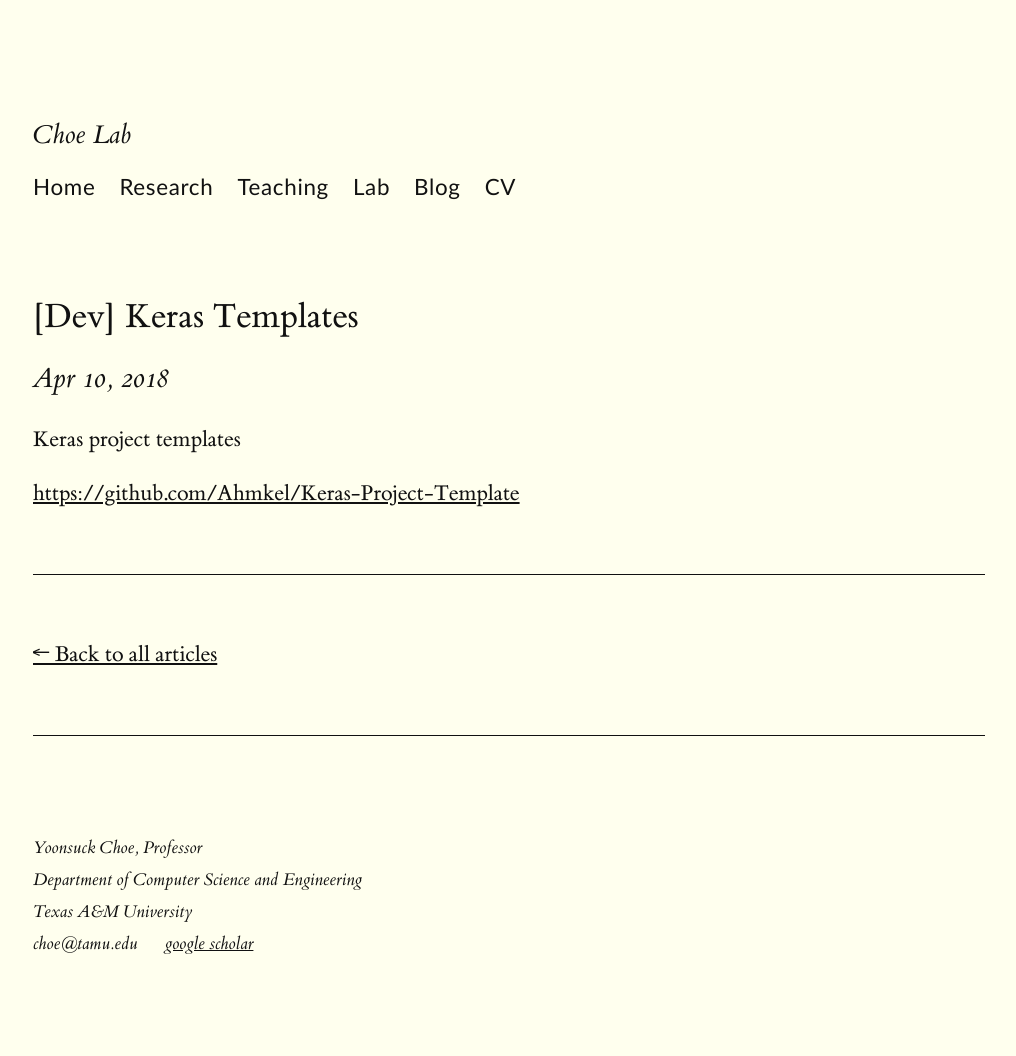
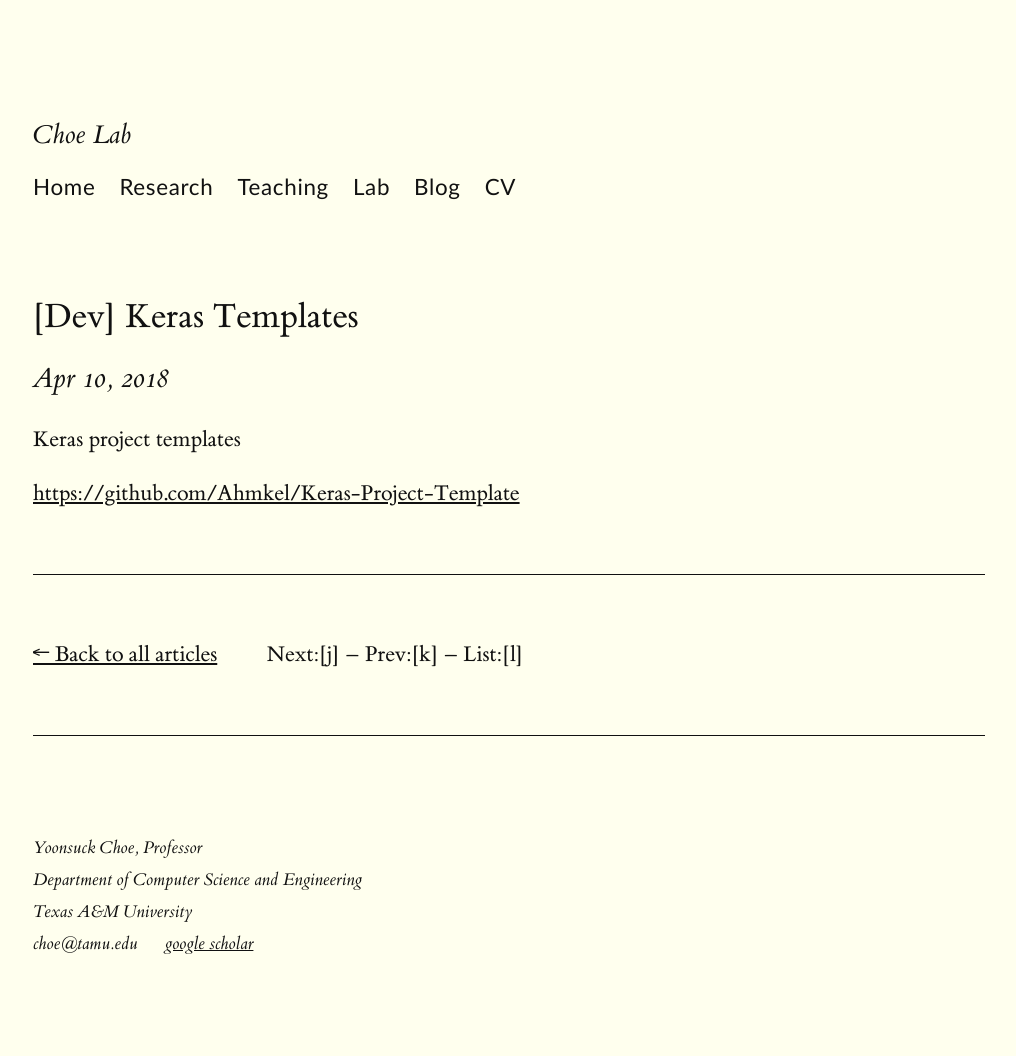
Before and after one commit to yschoe/yschoe.github.io, a Jekyll site: the page built from _posts/2018-04-10--Dev--Keras-Templates.markdown, in a window 1280 px wide. Shown: the whole page, without its empty margins (127-1143 px from the left). Built offline with Jekyll 4.4.1, drawn with Linux system fonts in a browser that asks for light colours; part of the change alters nothing that is shown.

```diff
--- a/_layouts/post.html
+++ b/_layouts/post.html
@@ -16,14 +16,17 @@ layout: compress
 
             <hr>
 
-            <p><a href="{{ site.baseurl }}/blog">← Back to all articles</a></p>
+            <p><a href="{{ site.baseurl }}/blog">← Back to all articles</a>
+
+	    &nbsp; &nbsp; &nbsp; &nbsp;
+	    Next:[j] &ndash; Prev:[k] &ndash; List:[l]</a></p>
         </article>
 
     </main>
 
     {% include footer-post.html %}
 
-    <!-- yschoe : Keyboard nav -->
+    <!-- Yoonsuck Choe : Keyboard navigation -->
     <script>
     window.onload = function() {
 
@@ -31,18 +34,28 @@ layout: compress
 
 	const url = document.location.href;
 
-      /* Nothing here yet.
-
-          window.location.href = '';
+        /* Thanks to :
+		https://david.elbe.me/jekyll/2015/06/20/how-to-link-to-next-and-previous-post-with-jekyll.html */
 
         if (event.key == "j") {
-	  console.log('j');
-	  console.log(url);
+
+	  {% if page.previous.url %}
+	  window.location.href="{{page.previous.url}}";
+	  {% endif %}
+
         } else if (event.key == "k") {
-	  console.log('k');
-	  console.log(url);
+
+	  {% if page.next.url %}
+	  window.location.href="{{page.next.url}}";
+	  {% endif %}
+
+        } else if (event.key == "l") {
+
+	  {% if page.next.url %}
+	  window.location.href="{{page.next.url}}";
+	  {% endif %}
+
         }
-      */
 
       });
     }
```
